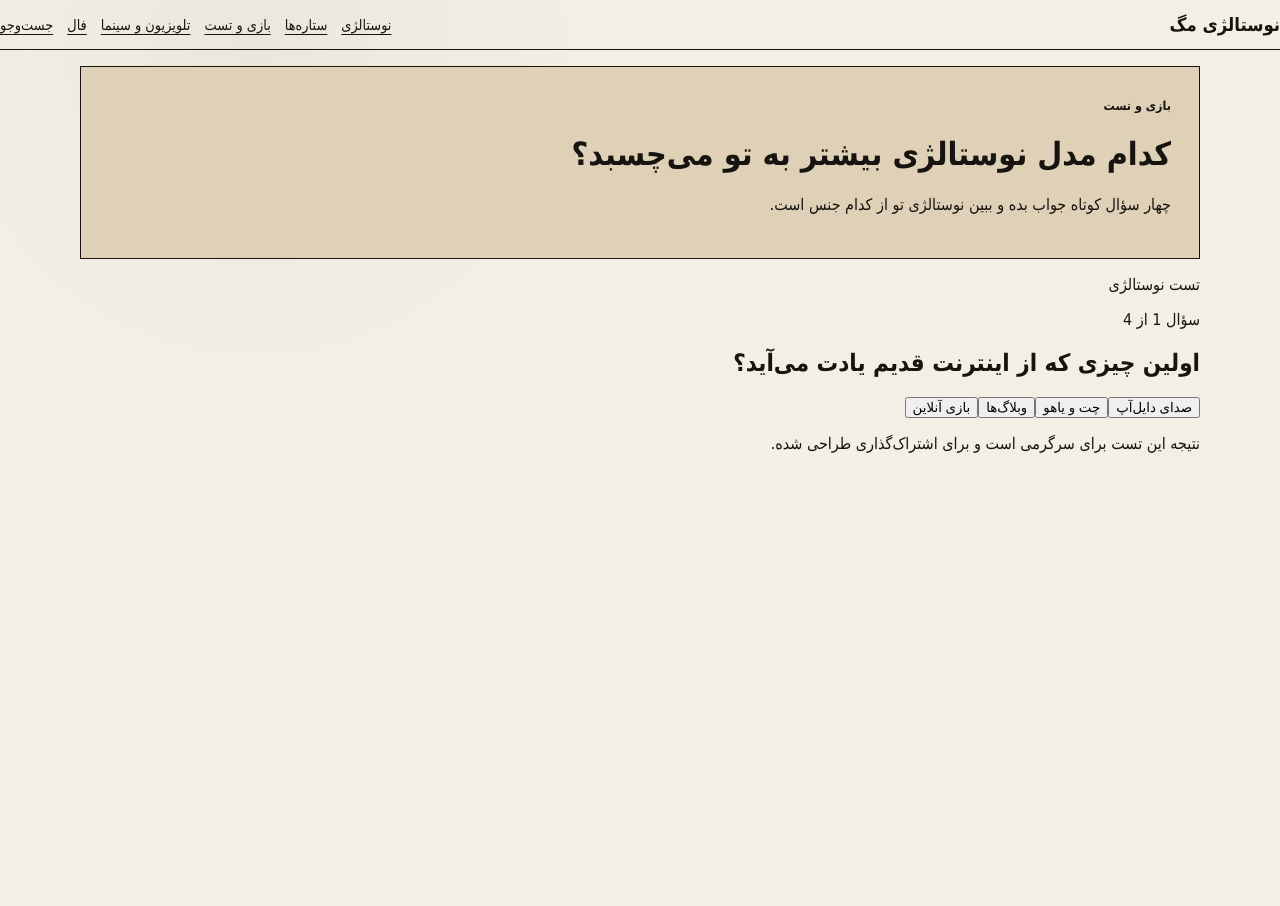
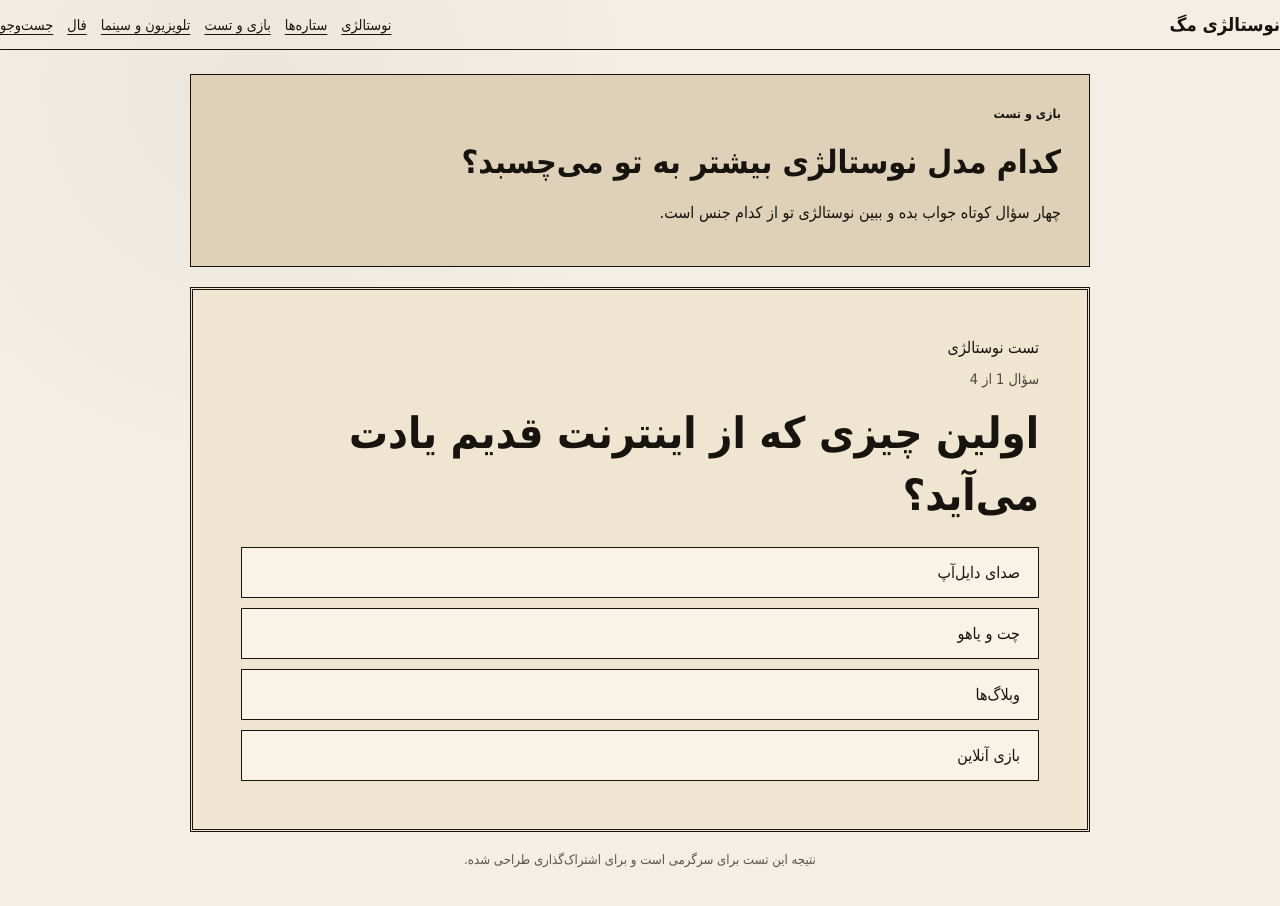
Before and after one commit to mohammadghadimi88/nostalgia-mag, a Next.js app: page /games/nostalgia in a window 1280 px wide. Shown: the top 906 px of the page. Before the commit the page ends 800 px from the top, so only its background shows below. Built offline with nearby package versions, Linux system fonts and the light colour scheme; no server answers.

Commit message:
Style interactive nostalgia quiz

```diff
--- a/app/globals.css
+++ b/app/globals.css
@@ -95,3 +95,13 @@ footer { padding: 28px 0 50px; text-align: center; font-size: .85rem; }
 
 .loading-card { min-height: 280px; display: grid; align-content: center; gap: 8px; }
 .hero-link { border: 0; background: none; color: inherit; font: inherit; cursor: pointer; padding: 0; }
+
+
+.quiz-page { max-width: 900px; margin: 24px auto 60px; }
+.quiz-box { margin: 20px 0; padding: clamp(24px, 5vw, 48px); border: 3px double #17130e; background: #efe5d0; }
+.quiz-box h2 { margin: 12px 0 20px; font-size: clamp(1.6rem, 4vw, 2.7rem); line-height: 1.45; }
+.quiz-progress, .quiz-score { font-size: .9rem; opacity: .75; }
+.quiz-options { display: grid; gap: 10px; }
+.quiz-options button, .quiz-box > button { padding: 15px 18px; border: 1px solid #17130e; background: #f8f2e7; color: #17130e; font: inherit; cursor: pointer; text-align: right; }
+.quiz-options button:hover, .quiz-box > button:hover { background: #17130e; color: #fffaf0; }
+.quiz-note { text-align: center; font-size: .82rem; opacity: .7; }
```
